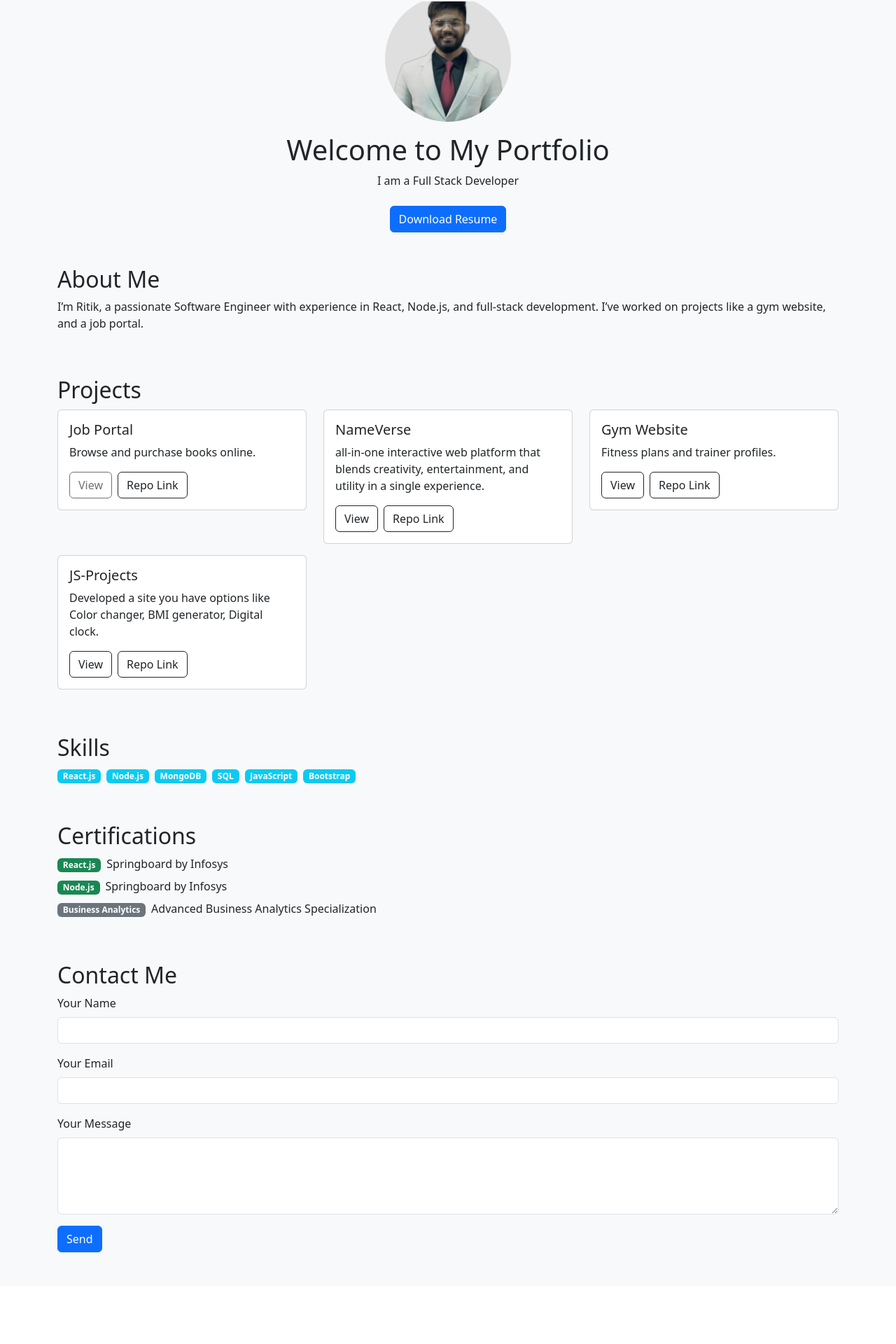
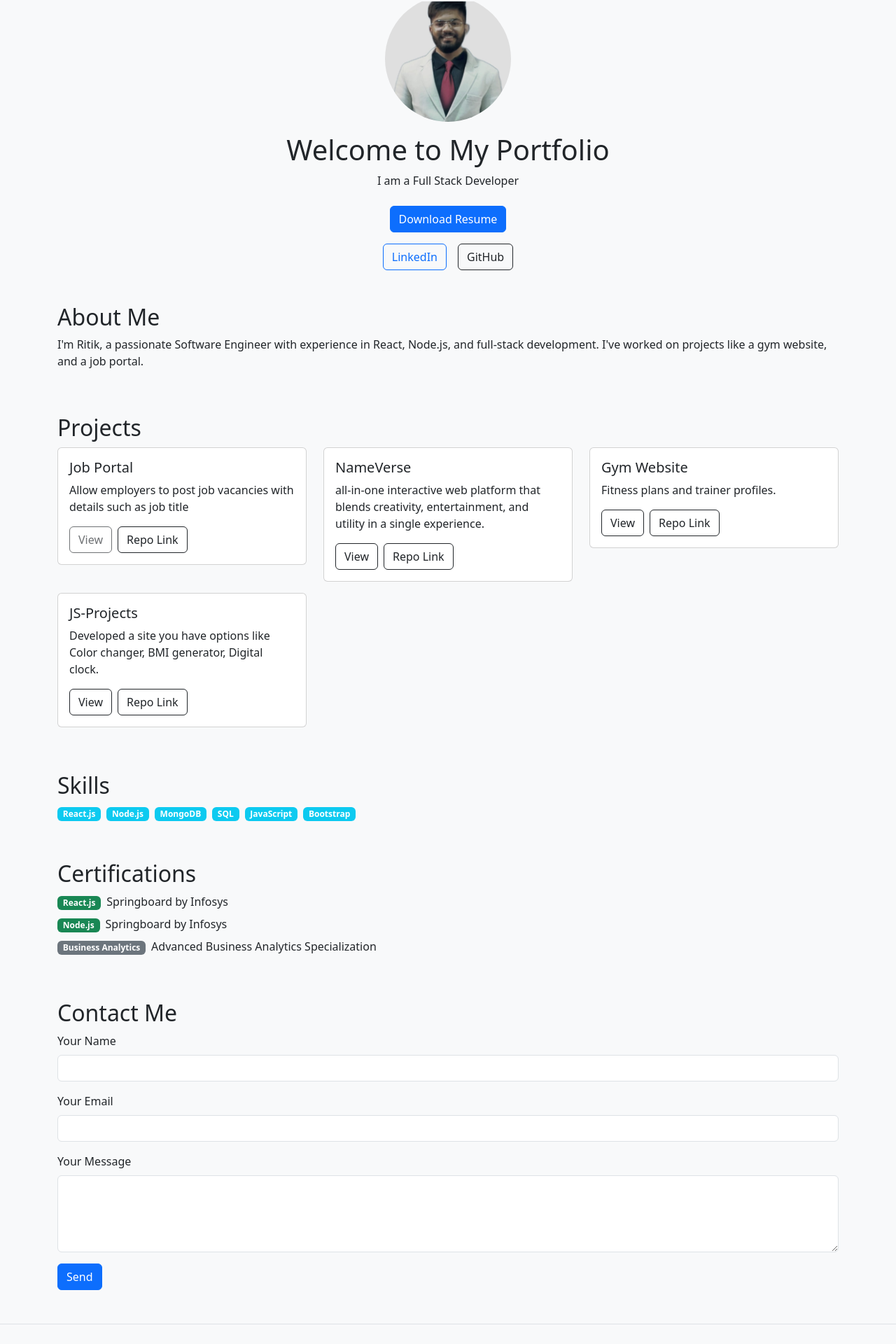
Before and after one commit to RITIKRAJGUPTA/PortfolioRRRGRitik, a React (Create React App) app in the folder client/: page / in a window 1280 px wide. Shown: the part 54-1974 px from the top of the page at 70% size. Before the commit the page ends 1891 px from the top, so only its background shows below. Built offline with nearby package versions, Linux system fonts and the light colour scheme.

Commit message:
Update App.js

```diff
--- a/client/src/App.js
+++ b/client/src/App.js
@@ -1,11 +1,11 @@
 import React, { useState } from "react";
 import NavigationBar from "./components/Navbar";
-import { Link } from "react-router-dom";
 import { Container, Button, Card, Badge, Form } from "react-bootstrap";
 import { ToastContainer, toast } from "react-toastify";
 import "react-toastify/dist/ReactToastify.css";
 import profileImage from "./assets/profile.jpeg";
 import resumePDF from "./assets/rrgRitikResume.pdf";
+
 
 function App() {
   const [darkMode, setDarkMode] = useState(false);
@@ -75,15 +75,32 @@ function App() {
         <Button href={resumePDF} download="rrgRitikResume.pdf" className="mt-2">
           Download Resume
         </Button>
+        <div className="mt-3 d-flex justify-content-center gap-3">
+  <Button
+    variant="outline-primary"
+    href="https://www.linkedin.com/in/rrgritik2001/"
+    target="_blank"
+  >
+    LinkedIn
+  </Button>
+  <Button
+  variant={darkMode ? "light" : "outline-dark"}
+  href="https://github.com/RITIKRAJGUPTA"
+  target="_blank"
+>
+  GitHub
+</Button>
+</div>
       </section>
 
+      {/* Rest of your code remains the same */}
       {/* About */}
       <section id="about" className="pt-5">
         <Container>
           <h2>About Me</h2>
           <p>
-            I’m Ritik, a passionate Software Engineer with experience in React,
-            Node.js, and full-stack development. I’ve worked on projects like a
+            I'm Ritik, a passionate Software Engineer with experience in React,
+            Node.js, and full-stack development. I've worked on projects like a
             gym website, and a job portal.
           </p>
         </Container>
@@ -97,7 +114,7 @@ function App() {
             {[
               {
                 title: "Job Portal",
-                desc: "Browse and purchase books online.",
+                desc: "Allow employers to post job vacancies with details such as job title",
                 repolink: "https://github.com/RITIKRAJGUPTA/job_portal_backend",
                 link: "#",
               },
@@ -112,7 +129,7 @@ function App() {
                 desc: "Fitness plans and trainer profiles.",
                 repolink:
                   "https://github.com/RITIKRAJGUPTA/GYM_WEBSTITE_WITH_EMAIL_FUNCTIONALITY",
-                link: "subtle-fenglisu-e12d0e.netlify.app",
+                link: "https://gymsitebyritik.netlify.app/",
               },
               {
                 title: "JS-Projects",
@@ -240,6 +257,22 @@ function App() {
           </Form>
         </Container>
       </section>
+
+      {/* Footer / Instagram */}
+<footer className="text-center py-4 border-top">
+  <p>
+    © {new Date().getFullYear()} Ritik Raj Gupta |{" "}
+    <a
+      href="https://www.instagram.com/rrgritik_/"
+      target="_blank"
+      rel="noopener noreferrer"
+      style={{ textDecoration: "none", color: darkMode ? "#fff" : "#000" }}
+    >
+      Instagram
+    </a>
+  </p>
+</footer>
+
     </div>
   );
 }
```
